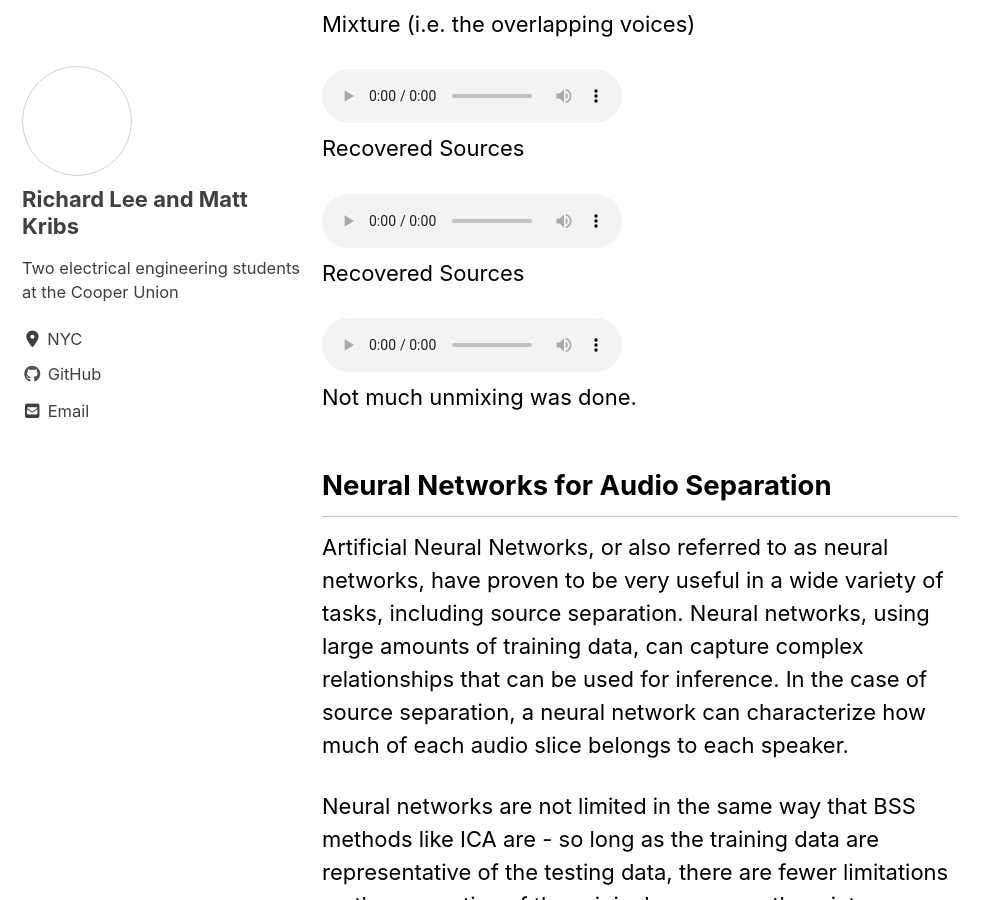
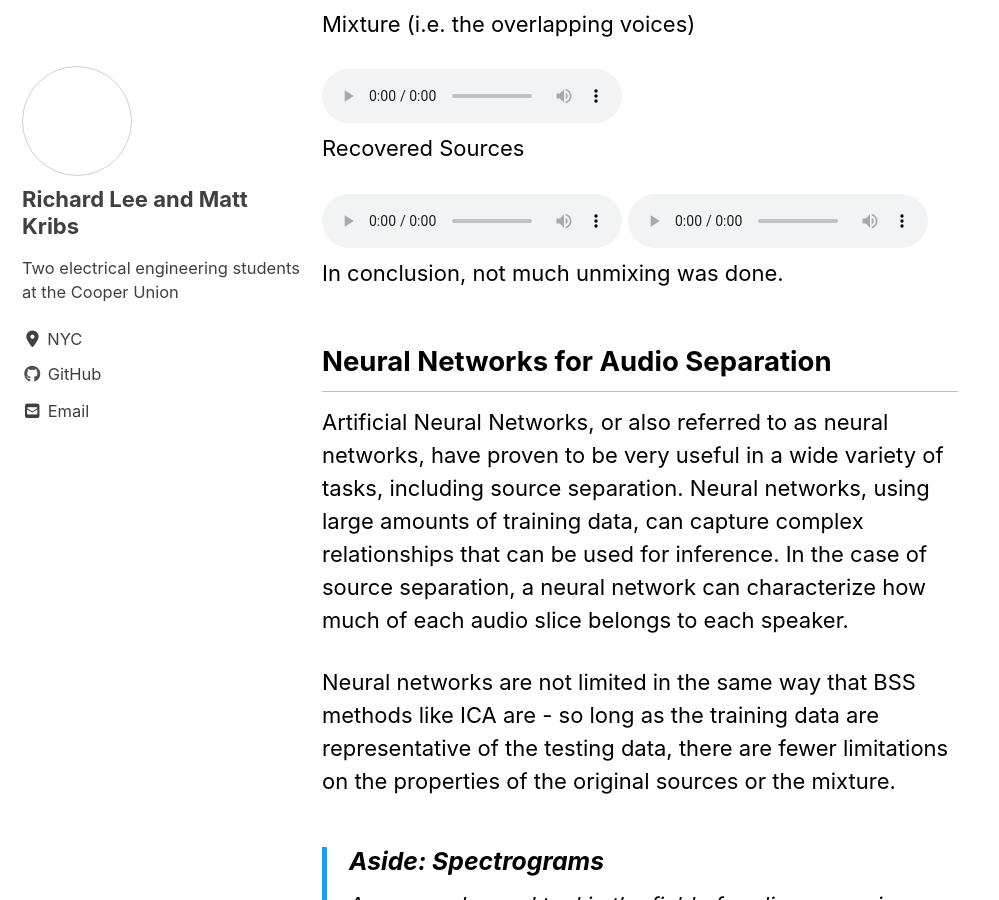
Before and after one commit to ece396-source-separation/ece396-source-separation.github.io, a Jekyll site: the page built from _posts/2021-03-20-project-updates.md, in a window 1280 px wide and 900 px high, scrolled down 2504 px. Shown: the whole window, without its empty margins (0-999 px from the left). Built offline with Jekyll 4.4.1, drawn with Linux system fonts in a browser that asks for light colours; cached includes are drawn as plain includes; nearby versions of some CDN libraries.

Commit message:
Update 2021-03-20-project-updates.md

```diff
--- a/_posts/2021-03-20-project-updates.md
+++ b/_posts/2021-03-20-project-updates.md
@@ -43,11 +43,10 @@ Recovered Sources
 <audio controls>
 <source src="/assets/audio/ICA/recon_source_1.wav" type="audio/wav">Your browser does not support the audio element.</audio>
 
-Recovered Sources
 <audio controls>
 <source src="/assets/audio/ICA/recon_source_2.wav" type="audio/wav">Your browser does not support the audio element.</audio>
 
-Not much unmixing was done.
+In conclusion, not much unmixing was done.
 
 ## Neural Networks for Audio Separation
 
```
